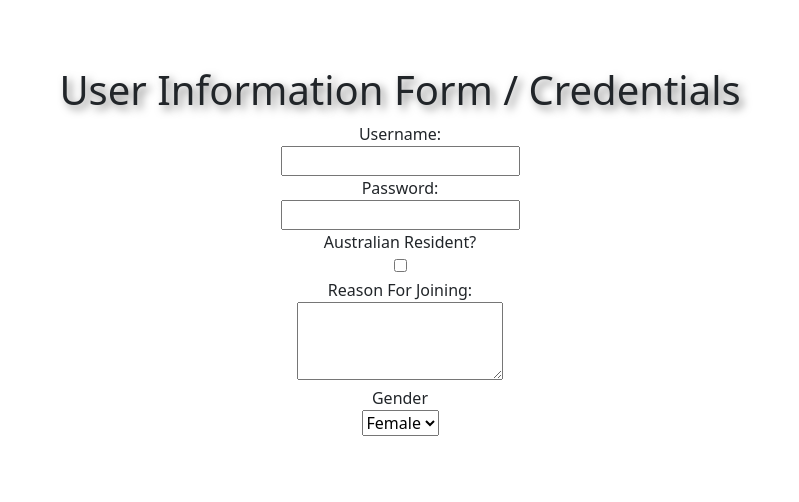
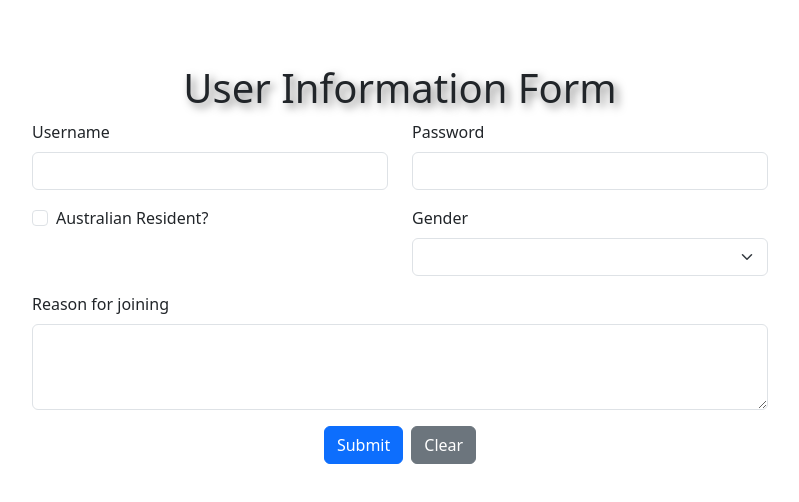
Before and after one commit to xzha0459/xzhao-library, a Vue app: page / in a window 1280 px wide. Shown: the top 502 px of the page, without its empty margins (240-1039 px from the left). Built offline with nearby package versions, Linux system fonts and the light colour scheme.

Commit message:
finish week 3 activities

```diff
--- a/src/components/LoginForm.vue
+++ b/src/components/LoginForm.vue
@@ -1,33 +1,112 @@
 <template>
-  <div class="form">
-    <h1>User Information Form / Credentials</h1>
-    <form>
-      <label for="username">Username:</label><br>
-      <input type="text" id="username" name="username"><br>
+  <div class="container mt-5">
+    <div class="row">
+      <div class="col-md-8 offset-md-2">
+        <h1 class="text-center">User Information Form</h1>
+        <form @submit.prevent="submitForm">
+          <div class="row mb-3">
+            <div class="col-12 col-md-6 mb-3 mb-md-0">
+              <label for="username" class="form-label">Username</label>
+              <input type="text" class="form-control" id="username" v-model="formData.username">
+            </div>
+            <div class="col-12 col-md-6">
+              <label for="password" class="form-label">Password</label>
+              <input type="password" class="form-control" id="password" v-model="formData.password">
+            </div>
+          </div>
+          <div class="row mb-3">
+            <div class="col-12 col-md-6 mb-3 mb-md-0">
+              <div class="form-check">
+                <input type="checkbox" class="form-check-input" id="isAustralian" v-model="formData.isAustralian">
+                <label class="form-check-label" for="isAustralian">Australian Resident?</label>
+              </div>
+            </div>
+            <div class="col-12 col-md-6">
+              <label for="gender" class="form-label">Gender</label>
+              <select class="form-select" id="gender" v-model="formData.gender">
+                <option value="male">Male</option>
+                <option value="female">Female</option>
+                <option value="other">Other</option>
+              </select>
+            </div>
+          </div>
+          <div class="mb-3">
+            <label for="reason" class="form-label">Reason for joining</label>
+            <textarea class="form-control" id="reason" rows="3" v-model="formData.reason"></textarea>
+          </div>
+          <div class="text-center">
+            <button type="submit" class="btn btn-primary me-2">Submit</button>
+            <button type="button" class="btn btn-secondary" @click="clearForm">Clear</button>
+          </div>
+        </form>
+      </div>
+    </div>
+  </div>
 
-      <label for="password">Password:</label><br>
-      <input type="password" id="password" name="password"><br>
-
-      <label for="isAustralian">Australian Resident?</label><br>
-      <input type="checkbox" id="isAustralian" name="isAustralian"><br>
-
-      <label for="reason">Reason For Joining:</label><br>
-      <textarea id="reason" name="reason" rows="3"></textarea><br>
-
-      <label for="gender">Gender</label><br>
-      <select id="gender">
-        <option value="female">Female</option>
-        <option value="male">Male</option>
-        <option value="other">Other</option>
-      </select>
-    </form>
+  <!-- card -->
+  <div class="row mt-5" v-if="submittedCards.length">
+    <div class="d-flex flex-wrap justify-content-start">
+      <div v-for="(card, index) in submittedCards" :key="index" class="card m-2" style="width: 18rem;">
+        <div class="card-header">
+          User Information
+        </div>
+        <ul class="list-group list-group-flush">
+          <li class="list-group-item">Username: {{ card.username }}</li>
+          <li class="list-group-item">Password: {{ card.password }}</li>
+          <li class="list-group-item">Australian Resident: {{ card.isAustralian ? 'Yes' : 'No' }}</li>
+          <li class="list-group-item">Gender: {{ card.gender }}</li>
+          <li class="list-group-item">Reason: {{ card.reason }}</li>
+        </ul>
+      </div>
+    </div>
   </div>
 </template>
 
 <script setup>
-// Our logic will go here
+import { ref } from 'vue';
+
+const formData = ref({
+  username: '',
+  password: '',
+  isAustralian: false,
+  reason: '',
+  gender: ''
+});
+
+const submittedCards = ref([]);
+
+const submitForm = () => {
+  submittedCards.value.push({
+    ...formData.value
+  });
+};
+
+const clearForm = () => {
+  formData.value = {
+    username: '',
+    password: '',
+    isAustralian: false,
+    reason: '',
+    gender: ''
+  };
+};
 </script>
 
-<!--<style scoped>-->
-<!--// Our logic will go here-->
-<!--</style>-->
+<style scoped>
+.card {
+  border: 1px solid #ccc;
+  border-radius: 10px;
+  box-shadow: 0 2px 4px rgba(0, 0, 0, 0.1);
+}
+
+.card-header {
+  background-color: #275FDA;
+  color: white;
+  padding: 10px;
+  border-radius: 10px 10px 0 0;
+}
+
+.list-group-item {
+  padding: 10px;
+}
+</style>
```
